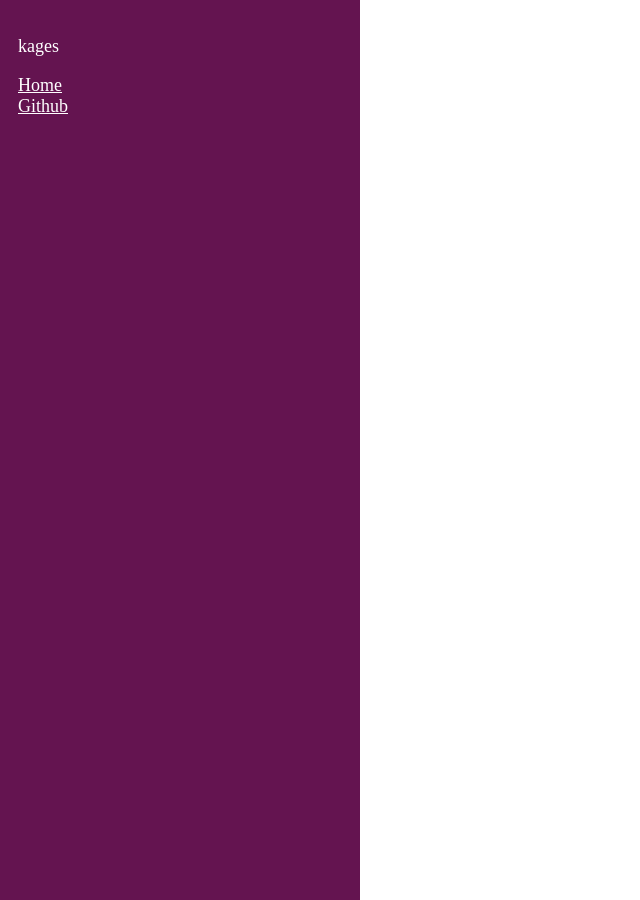
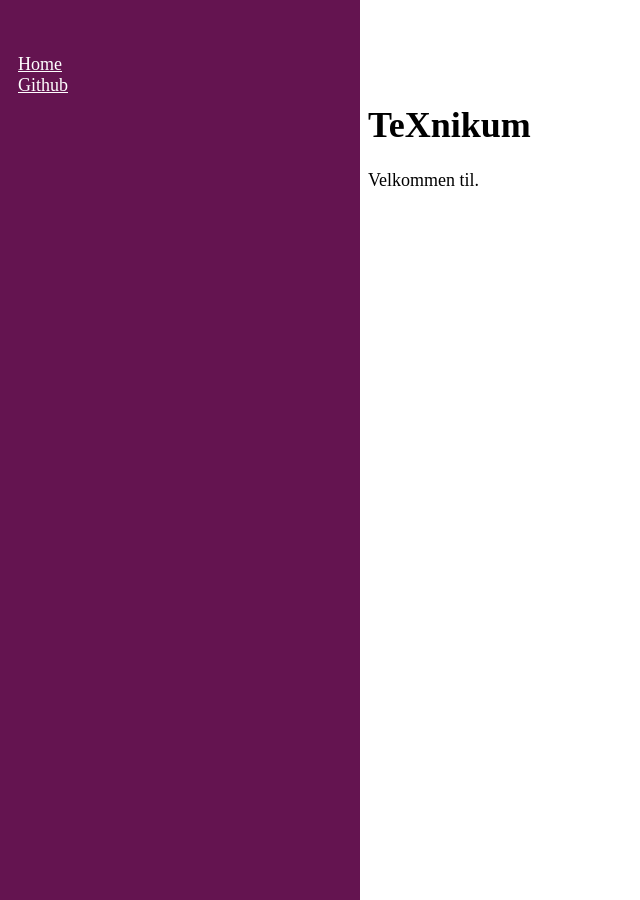
Before and after one commit to TeXnikum/TeXnikum.github.io, a Jekyll site: the page built from hello.md, in a window 1280 px wide. Shown: the whole page, without its empty margins (0-640 px from the left). Built offline with Jekyll 4.4.1, drawn with Linux system fonts in a browser that asks for light colours.

Commit message:
working on sidebar styling

```diff
--- a/_includes/sidebar.html
+++ b/_includes/sidebar.html
@@ -1,6 +1,5 @@
 <div class="sidebar">
   {{ page.title }}
-  kages
   <ul class="sidebar-nav">
     <li class="sidebar-nav-item {% if page.title == "texnikum.dk/hello" %}active{% endif %}">
       <a href="/">Home</a>
--- a/public/style.css
+++ b/public/style.css
@@ -48,3 +48,11 @@ a.sidebar-nav-item:focus {
     padding-top: 4rem;
     padding-bottom: 4rem;
 }
+
+@media (min-width: 48rem) {
+    .content{
+        max-width: 38rem;
+        margin-left: 20rem;
+        margin-right: 2rem;
+    }
+}
```
